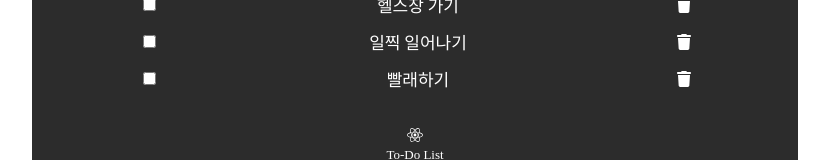
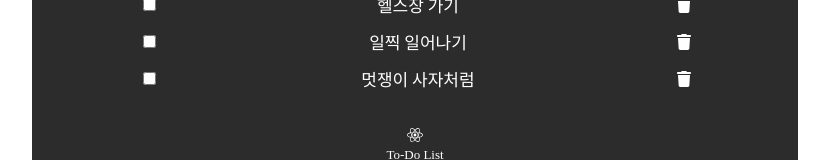
Before and after one commit to mnbvcxzyj/To-Do-List, a React (Create React App) app: page / in a window 1280 px wide. Shown: the part 243-403 px from the top of the page, without its empty margins (225-1054 px from the left). Built offline with nearby package versions, Linux system fonts and the light colour scheme.

Commit message:
불필요한 코드 수정하기

```diff
--- a/src/App.jsx
+++ b/src/App.jsx
@@ -1,4 +1,4 @@
-import { MediaDiv, Main, TodoList } from "./styledComponent";
+import { MediaDiv, Main } from "./styledComponent";
 import { ThemeProvider } from "styled-components";
 import { darkTheme, GlobalStyles, lightTheme } from "./style";
 import { useState, useCallback, useRef } from "react";
@@ -21,13 +21,10 @@ function App() {
       id: 2,
       text: "일찍 일어나기",
     },
-    {
-      id: 3,
-      text: "빨래하기",
-    },
+    { id: 3, text: "멋쟁이 사자처럼" },
   ]);
 
-  const plusToDo = useRef(4);
+  const plusToDo = useRef(3);
   const onInput = useCallback(
     (text) => {
       const todo = {
--- a/src/ToDoListCheck.jsx
+++ b/src/ToDoListCheck.jsx
@@ -1,4 +1,4 @@
-import { TextDiv, CheckDiv, CursorDiv, CheckTitleDiv } from "./styledComponent";
+import { TextDiv, CursorDiv, CheckTitleDiv } from "./styledComponent";
 import { faTrash } from "@fortawesome/free-solid-svg-icons";
 import { FontAwesomeIcon } from "@fortawesome/react-fontawesome";
 import React from "react";
```
